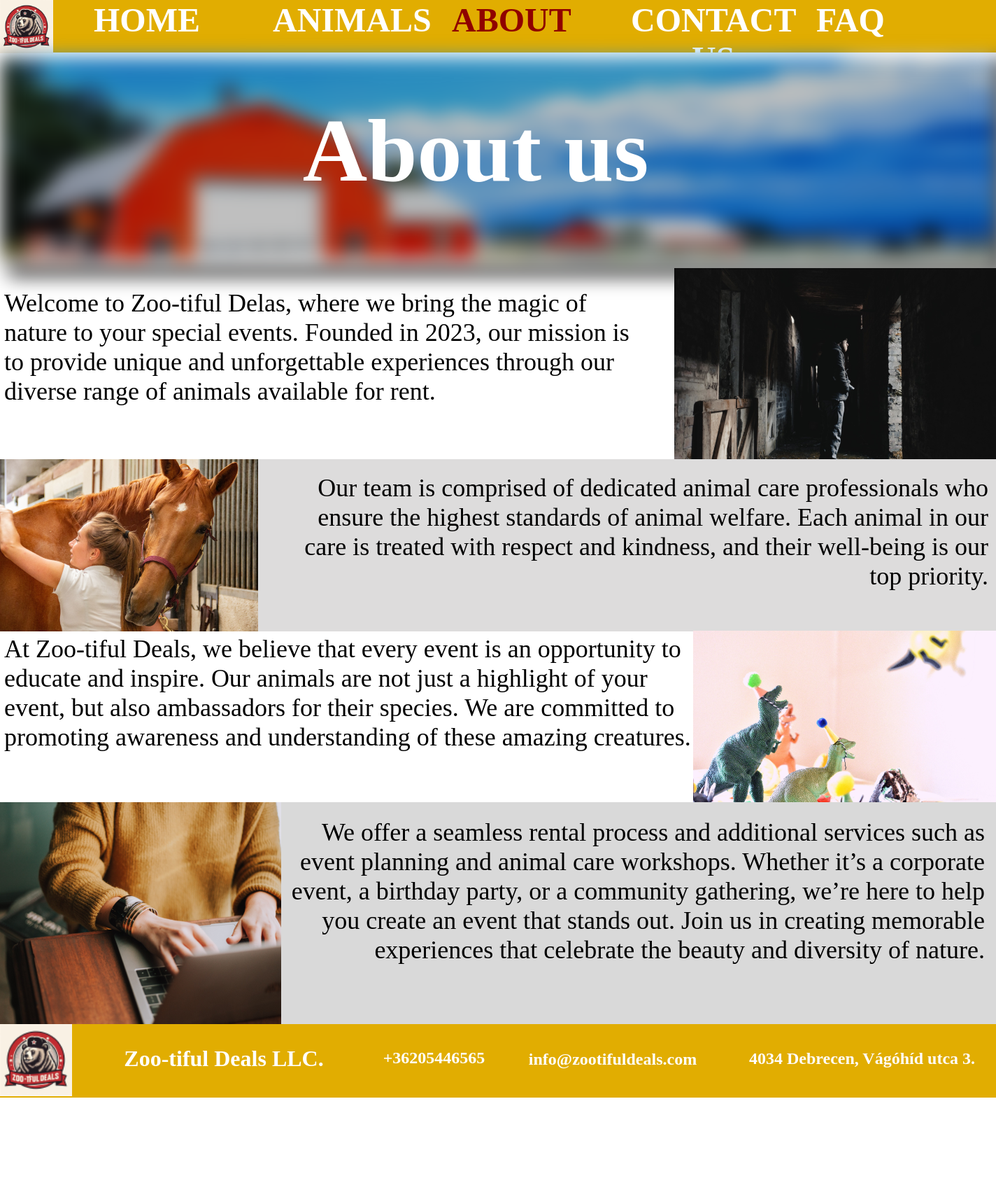
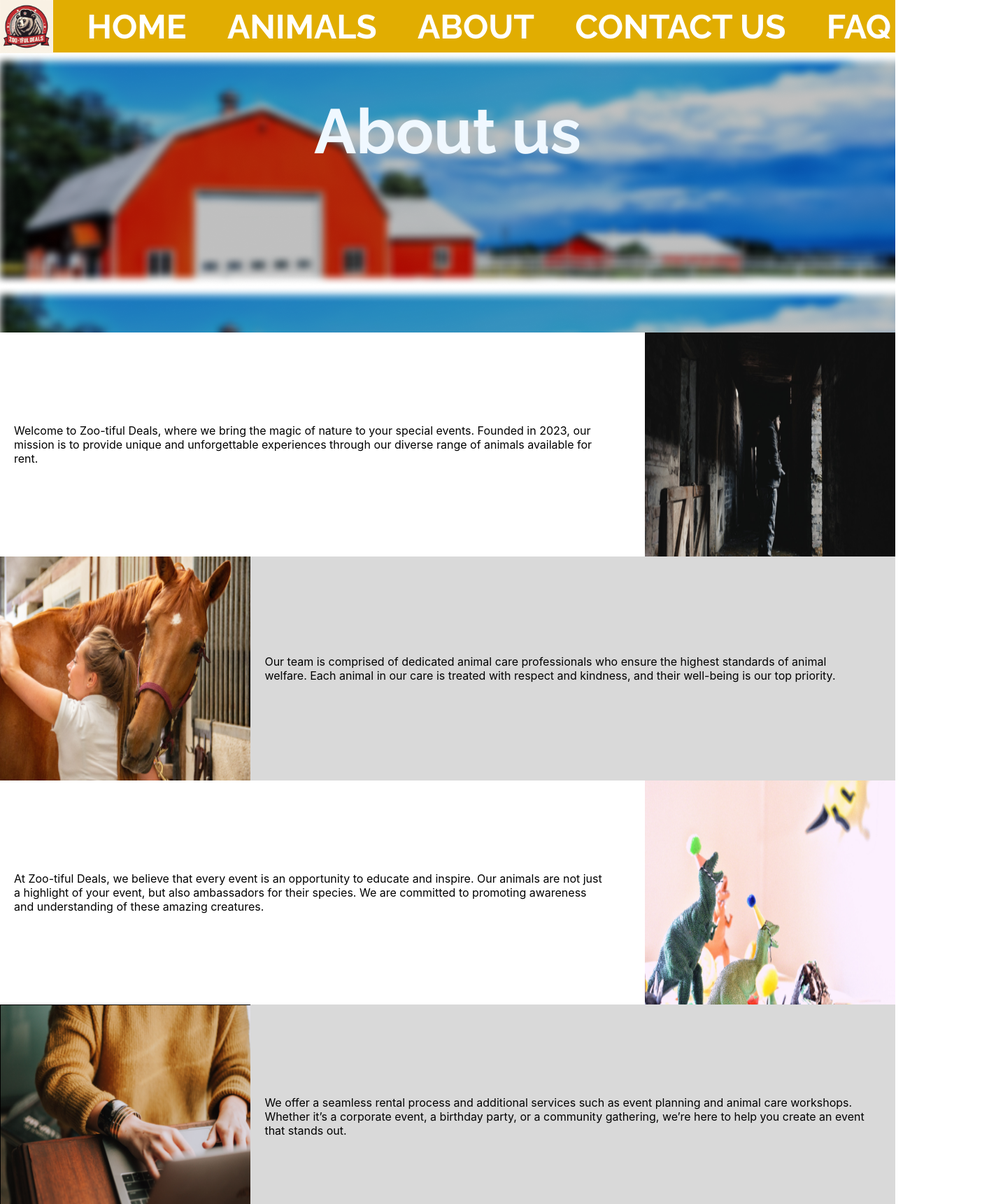
Before and after one commit to Letsktor/sfm, a React (Create React App) app in the folder rector/: page /about in a window 1280 px wide. Shown: the top 1720 px of the page at 70% size, 1424 px wide, since content can reach past the window. Before the commit the page ends 1568 px from the top, so only its background shows below. Built offline with nearby package versions, Linux system fonts and the light colour scheme.

Commit message:
reszponziv about oldal

```diff
--- a/rector/src/About.js
+++ b/rector/src/About.js
@@ -1,6 +1,5 @@
-
 import React from 'react';
-import "./Css/About.css"
+import './Css/About.css';
 import otodik from "./Pictures/unsplash_Hcfwew744z4.png";
 import negyedik from "./Pictures/unsplash_eF_3z15RmWY.png";
 import harmadik from "./Pictures/unsplash_U6Mr3wF8JOk.png";
@@ -10,57 +9,43 @@ import hatodik from "./Pictures/szovjetmaci.png";
 import aboutus from "./Pictures/Rectangle_36.png";
 import {useNavigate} from "react-router-dom";
 
-
-function About()
-{
+function About() {
         const navigate = useNavigate();
 
-        const aboutClick = () => {
-                navigate('/about');
-        };
-        const contactClick=()=>{
-                navigate('/contact');
-        };
-        const faqClick=()=>{
-                navigate('/faq');
-        };
-        const animalClick=()=>{
-                navigate('/animals');
-        };
-        const homelClick=()=>{
-                navigate('/');
+        const handleNavigation = (path) => {
+                navigate(path);
         };
 
-    return (
-        <div style={{width: '100%', height: '100%', position: 'relative', background: 'white'}}>
-            <div style={{width: 1424, height: 75, left: 0, top: 0, position: 'absolute', background: '#E1AD01'}} />
-            <img style={{width: 76, height: 76, left: 0, top: 0, position: 'absolute'}} src={hatodik} />
-                <div  className={"Contact"}><button onClick={contactClick}>CONTACT US</button></div>
-                <div className={"Otthon"}><button onClick={homelClick}>HOME</button></div>
-                <div  className={"Animal"}><button onClick={animalClick}>ANIMALS</button></div>
-                <div  className={"About"}><button onClick={aboutClick}><div className={"CurrentPage"}>ABOUT</div></button></div>
-                <div className={"FAQ"}><button onClick={faqClick}>FAQ</button></div>
-            <div style={{width: 1424, height: 105, left: 0, top: 1463, position: 'absolute', background: '#E1AD01'}}></div>
-            <img style={{width: 103, height: 103, left: 0, top: 1463, position: 'absolute'}} src={elso}/>
-            <div style={{width: 318, height: 72, left: 161, top: 1494, position: 'absolute', textAlign: 'center', color: 'white', fontSize: 32, fontFamily: 'Raleway', fontWeight: '700', wordWrap: 'break-word'}}>Zoo-tiful Deals LLC.</div>
-            <div style={{width: 272, height: 68, left: 740, top: 1500, position: 'absolute', textAlign: 'center', color: 'white', fontSize: 24, fontFamily: 'Raleway', fontWeight: '700', wordWrap: 'break-word'}}>info@zootifuldeals.com</div>
-            <div style={{width: 257, height: 58, left: 492, top: 1498, position: 'absolute', textAlign: 'center', color: 'white', fontSize: 24, fontFamily: 'Raleway', fontWeight: '700', wordWrap: 'break-word'}}>+36205446565</div>
-            <div style={{width: 375, height: 56, left: 1045, top: 1499, position: 'absolute', textAlign: 'center', color: '#FFFDFD', fontSize: 24, fontFamily: 'Raleway', fontWeight: '700', wordWrap: 'break-word'}}>4034 Debrecen, Vágóhíd utca 3.</div>
-            <img style={{width: 1424, height: 310, left: 0, top: 71, position: 'absolute', boxShadow: '12px 12px 12px ', filter: 'blur(12px)'}} src={aboutus} />
-            <div style={{width: 602, height: 168, left: 379, top: 142, position: 'absolute', textAlign: 'center', color: 'white', fontSize: 128, fontFamily: 'Raleway', fontWeight: '700', wordWrap: 'break-word'}}>About us</div>
-            <div style={{width: 518, height: 1080, left: 906, top: 383, position: 'absolute'}}></div>
-            <div style={{width: 924, height: 216, left: 6, top: 412, position: 'absolute', color: 'black', fontSize: 36, fontFamily: 'Raleway', fontWeight: '400', wordWrap: 'break-word'}}>Welcome to Zoo-tiful Delas, where we bring the magic of nature to your special events. Founded in 2023, our mission is to provide unique and unforgettable experiences through our diverse range of animals available for rent.</div>
-            <div style={{width: 1424, height: 246, left: 0, top: 656, position: 'absolute', background: '#DDDCDC'}} />
-            <div style={{width: 1424, height: 317, left: 0, top: 1146, position: 'absolute', background: '#D9D9D9'}} />
-            <img style={{width: 460, height: 273, left: 964, top: 383, position: 'absolute'}} src={masodik}/>
-            <div style={{width: 1006, height: 212, left: 407, top: 676, position: 'absolute', textAlign: 'right', color: 'black', fontSize: 36, fontFamily: 'Raleway', fontWeight: '400', wordWrap: 'break-word'}}>Our team is comprised of dedicated animal care professionals who ensure the highest standards of animal welfare. Each animal in our care is treated with respect and kindness, and their well-being is our top priority.</div>
-            <img style={{width: 369, height: 246, left: 0, top: 656, position: 'absolute'}} src={harmadik} />
-            <div style={{width: 999, height: 253, left: 6, top: 906, position: 'absolute', color: 'black', fontSize: 36, fontFamily: 'Raleway', fontWeight: '400', wordWrap: 'break-word'}}>At Zoo-tiful Deals, we believe that every event is an opportunity to educate and inspire. Our animals are not just a highlight of your event, but also ambassadors for their species. We are committed to promoting awareness and understanding of these amazing creatures.</div>
-            <img style={{width: 433, height: 245, left: 991, top: 901, position: 'absolute'}} src={negyedik} />
-            <div style={{width: 1022, height: 330, left: 386, top: 1168, position: 'absolute', textAlign: 'right', color: 'black', fontSize: 36, fontFamily: 'Raleway', fontWeight: '400', wordWrap: 'break-word'}}>We offer a seamless rental process and additional services such as event planning and animal care workshops. Whether it’s a corporate event, a birthday party, or a community gathering, we’re here to help you create an event that stands out. Join us in creating memorable experiences that celebrate the beauty and diversity of nature.</div>
-            <img style={{width: 402, height: 317, left: 0, top: 1146, position: 'absolute'}} src={otodik} />
-        </div>
-    );
+        return (
+            <div className="container">
+                    <div className="top-bar">
+                            <img className="logo" src={hatodik} alt="Logo" />
+                            <div className="navigation">
+                                    <button className="button" onClick={() => handleNavigation('/')}>HOME</button>
+                                    <button className="button" onClick={() => handleNavigation('/animals')}>ANIMALS</button>
+                                    <button className="button" onClick={() => handleNavigation('/about')}>ABOUT</button>
+                                     <button className="button" onClick={() => handleNavigation('/contact')}>CONTACT US</button>
+                                    <button className="button" onClick={() => handleNavigation('/faq')}>FAQ</button>
+                            </div>
+                    </div>
+                <div className={"Aboutus"}><h1>About us</h1></div>
+                <div className={"Welcome"}><div className={"Welcomeelso"}>Welcome to Zoo-tiful Deals, where we bring the magic of nature to your special events. Founded in 2023, our mission is to provide unique and unforgettable experiences through our diverse range of animals available for rent.</div><div className={"Welcomemasodik"}><img src={masodik}/></div></div>
+                <div className={"ourteam"}><div className={"ourteamelso"}><img src={harmadik}/></div><div className={"ourteammasodik"}>Our team is comprised of dedicated animal care professionals who ensure the highest standards of animal welfare. Each animal in our care is treated with respect and kindness, and their well-being is our top priority.</div></div>
+
+                <div className={"zootiful"}><div className={"zootifulelso"}>At Zoo-tiful Deals, we believe that every event is an opportunity to educate and inspire. Our animals are not just a highlight of your event, but also ambassadors for their species. We are committed to promoting awareness and understanding of these amazing creatures.</div><div className={"zootifulmasodik"}><img src={negyedik}/></div></div>
+                <div className={"weoffer"}><div className={"weofferelso"}><img src={otodik}/></div><div className={"weoffermasodik"}>We offer a seamless rental process and additional services such as event planning and animal care workshops. Whether it’s a corporate event, a birthday party, or a community gathering, we’re here to help you create an event that stands out.</div></div>
+
+                <div className="bottom-bar">
+                            <img className="footer-logo" src={elso} alt="Footer Logo" />
+                            <div>
+                                    <div className="footer-text1">Zoo-tiful Deals LLC.</div>
+                                    <div className="footer-text2">info@zootifuldeals.com</div>
+                                    <div className="footer-text3">+36205446565</div>
+                                    <div className="footer-text4">4034 Debrecen, Vágóhíd utca 3.</div>
+                            </div>
+                    </div>
+            </div>
+        );
 }
 
 export default About;
--- a/rector/src/Css/About.css
+++ b/rector/src/Css/About.css
@@ -1,52 +1,188 @@
+@import url('https://fonts.googleapis.com/css2?family=Raleway:wght@400;700&display=swap');
 
-.Contact{
-    width: 10%;
-    height: 30%;
-    left: 70%;
-    top: 2%;
-    position: absolute;
-    text-align: center;
+
+.container {
+    display: flex;
+    flex-direction: column;
+    min-height: 100vh;
+    background: white;
 }
-.Animal{
-    width: 10%;
-    height: 30%;
-    left: 30%;
-    top: 2%;
-    position: absolute;
-    text-align: center;
+
+.top-bar, .bottom-bar {
+    height: 75px;
+    background: #E1AD01;
+    display: flex;
+    align-items: center;
 }
-.About{
-    width: 10%;
-    height: 30%;
-    left: 50%;
-    top: 2%;
-    position: absolute;
-    text-align: center;
+
+.logo, .footer-logo {
+    width: 76px;
+    height: 76px;
 }
-.FAQ{
-    width: 10%;
-    height: 30%;
-    left: 90%;
-    top: 2%;
-    position: absolute;
-    text-align: center;
+
+.navigation {
+    display: flex;
+    justify-content: space-between;
+    width: 100%;
 }
+
 button{
     border: none;
-    font-size: 300%;
-    font-family: Raleway;
+    padding-left: 4%;
+    font-family: 'Raleway';
     font-weight:bold;
     color: white;
     background-color:transparent;
+    cursor: pointer;
 }
-.Otthon{
-    width: 10%;
-    height: 30%;
-    left: 10%;
-    top: 2%;
-    position: absolute;
+
+.bottom-bar {
+    display: flex;
+    justify-content: space-between;
+    align-items: center;
+    height: 12vh;
+}
+
+.footer-text1 {
+    font-size: 24px;
+    color: white;
     text-align: center;
+    display: inline-block;
+
 }
-.CurrentPage{
-    color:#8F0000;
+.footer-text2 {
+    font-size: 24px;
+    color: white;
+    text-align: center;
+    display: inline-block;
+    padding-left: 17vh;
+
 }
+
+.footer-text3 {
+    font-size: 24px;
+    color: white;
+    text-align: center;
+    display: inline-block;
+    padding-left: 17vh;
+
+}
+
+.footer-text4 {
+    font-size: 24px;
+    color: white;
+    text-align: center;
+    display: inline-block;
+    padding-left: 16vh;
+}
+
+
+@media (max-width: 768px) {
+    .container {
+        padding: 20px;
+    }
+
+    .button {
+        font-size: 14px;
+    }
+
+    .footer-text {
+        font-size: 18px;
+    }
+}
+.Aboutus{
+    background-image: url('../Pictures/Rectangle_36.png');
+    text-align: center;
+    font-size: 280%;
+    color: aliceblue;
+    font-family: 'Raleway';
+    height: 50vh;
+
+}
+.Welcome {
+    display: flex; /* Enables flexbox layout */
+    justify-content: space-between; /* Adds space between the child elements */
+    align-items: center; /* Vertically centers the child elements */
+}
+
+.Welcomeelso {
+    flex: 1; /* Allows the div to grow and occupy the available space */
+    margin-right: 20px; /* Adds some space between the text and the image */
+    padding: 20px; /* Optional padding */
+}
+
+.Welcomemasodik {
+    flex: 0 1 28%; /* Flex-grow is 0, flex-shrink is 1, and flex-basis is 28% */
+    height: 40vh; /* Sets a fixed height */
+    overflow: hidden; /* Prevents content from spilling outside the div */
+    margin-left: 20px; /* Adds some space between the text and the image */
+}
+
+.Welcomemasodik img {
+    width: 100%; /* Makes the image responsive */
+    height: 100%; /* Maintain aspect ratio */
+}
+.ourteam{
+    display: flex; /* Enables flexbox layout */
+    justify-content: space-between; /* Adds space between the child elements */
+    align-items: center; /* Vertically centers the child elements */
+    background-color: #D9D9D9;
+}
+.ourteamelso{
+    flex: 0 1 28%; /* Flex-grow is 0, flex-shrink is 1, and flex-basis is 28% */
+    height: 40vh; /* Sets a fixed height */
+    overflow: hidden; /* Prevents content from spilling outside the div */
+
+}
+.ourteammasodik{
+    flex: 1; /* Allows the div to grow and occupy the available space */
+    margin-right: 20px; /* Adds some space between the text and the image */
+    padding: 20px; /* Optional padding */
+}
+.ourteamelso img{
+    width: 100%; /* Makes the image responsive */
+    height: 100%; /* Maintain aspect ratio */
+    padding-left: 0vh;
+}
+.zootiful{
+    display: flex; /* Enables flexbox layout */
+    justify-content: space-between; /* Adds space between the child elements */
+    align-items: center; /* Vertically centers the child elements */
+
+}
+.zootifulelso{
+    flex: 1; /* Allows the div to grow and occupy the available space */
+    margin-right: 20px; /* Adds some space between the text and the image */
+    padding: 20px; /* Optional padding */
+}
+.zootifulmasodik{
+    flex: 0 1 28%; /* Flex-grow is 0, flex-shrink is 1, and flex-basis is 28% */
+    height: 40vh; /* Sets a fixed height */
+    overflow: hidden; /* Prevents content from spilling outside the div */
+    margin-left: 20px; /* Adds some space between the text and the image */
+}
+.zootifulmasodik img{
+    width: 100%; /* Makes the image responsive */
+    height: 100%; /* Maintain aspect ratio */
+}
+.weoffer{
+    display: flex; /* Enables flexbox layout */
+    justify-content: space-between; /* Adds space between the child elements */
+    align-items: center; /* Vertically centers the child elements */
+    background-color: #D9D9D9;
+}
+.weofferelso{
+    flex: 0 1 28%; /* Flex-grow is 0, flex-shrink is 1, and flex-basis is 28% */
+    height: 40vh; /* Sets a fixed height */
+    overflow: hidden; /* Prevents content from spilling outside the div */
+}
+.weoffermasodik{
+    flex: 1; /* Allows the div to grow and occupy the available space */
+    margin-right: 20px; /* Adds some space between the text and the image */
+    padding: 20px; /* Optional padding */
+}
+.weofferelso img{
+    width: 100%; /* Makes the image responsive */
+    height: 100%; /* Maintain aspect ratio */
+    border: solid 1px black;
+}
```
